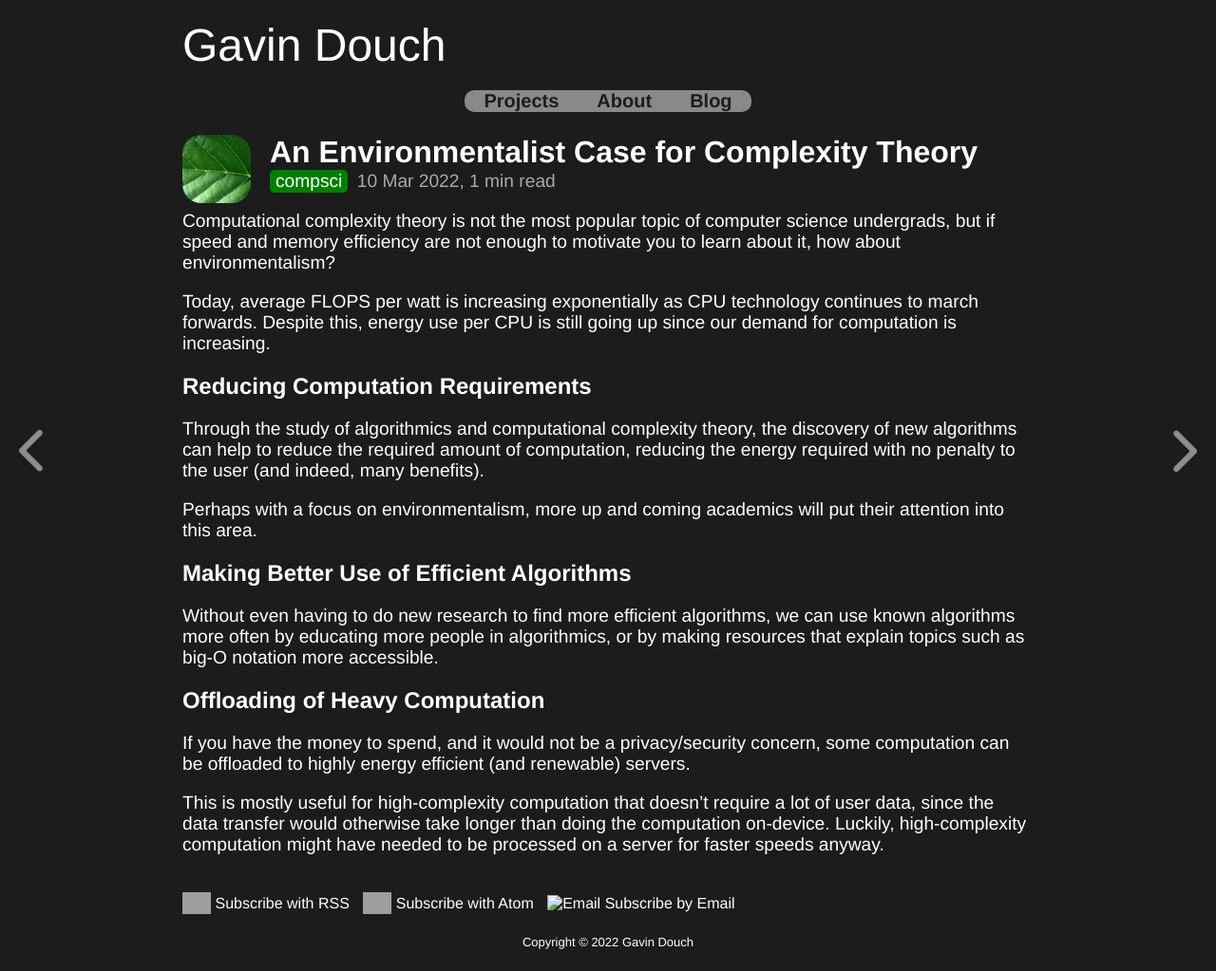
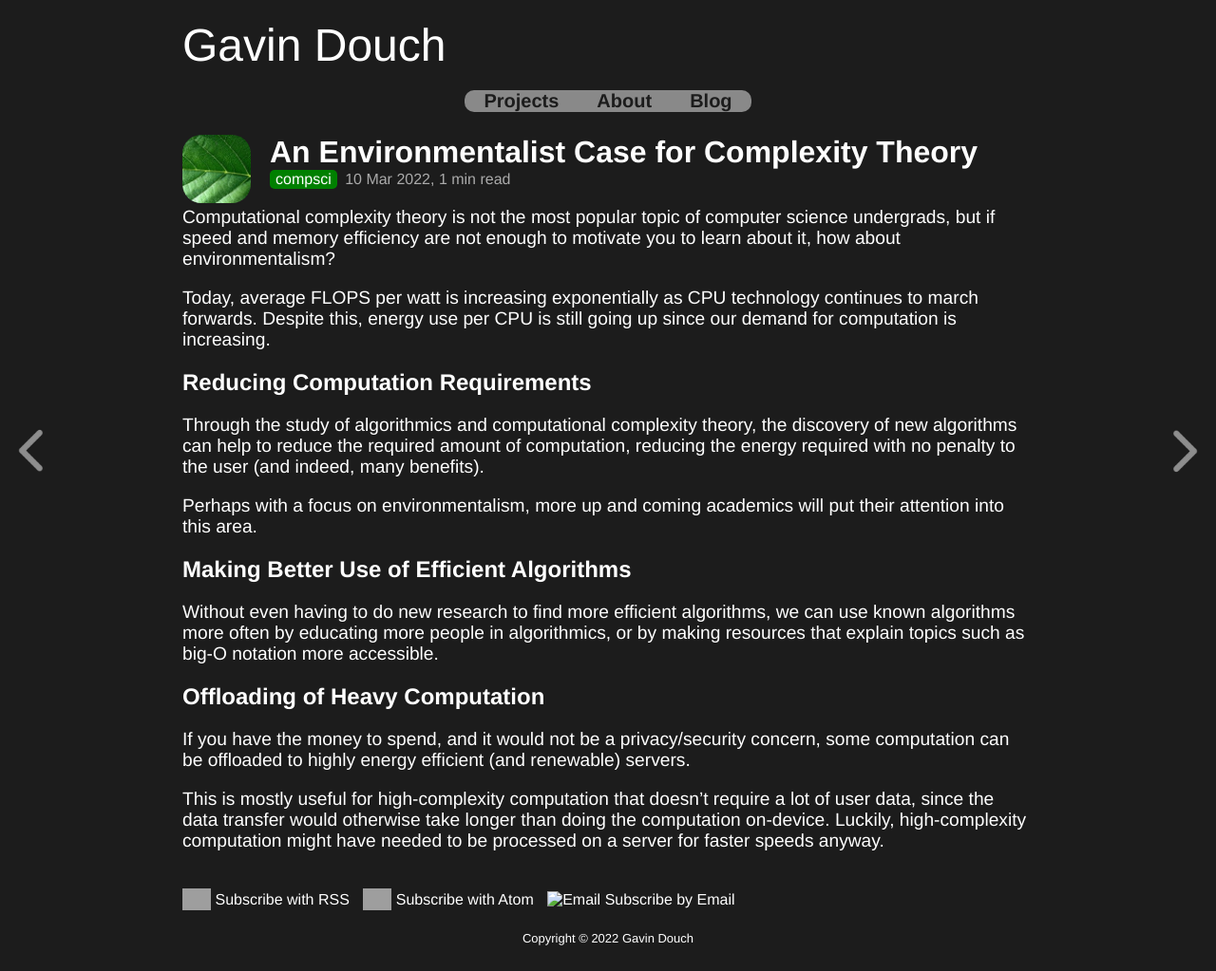
Before and after one commit to Coedice/website, a Jekyll site: the page built from _posts/2022-03-10-an-environmentalist-case-for-complexity-theory.md, in a window 1280 px wide. Shown: the whole page at 95% size. Built offline with Jekyll 4.4.1, drawn with Linux system fonts in a browser that asks for light colours; comment, search, counter and statistics services are not loaded; grey boxes are pictures that could not be loaded.

Commit message:
Combine styles for blog post meta lines in list and within post

```diff
--- a/_layouts/post.html
+++ b/_layouts/post.html
@@ -3,7 +3,7 @@
 ---
 <img src="/assets/images/blogIcons/{{ page.icon }}" alt="blog post icon" id="blogPostIcon">
 <h1 id="blogTitle">{{ page.title }}</h1>
-<p id="postMeta"><span class="tagList">{% for tag in page.tags %}<span class="tagLabel {{ tag }}">{{ tag }}</span>{% endfor %}</span> <time datetime="{{ page.date | date_to_xmlschema }}">{{ page.date | date_to_string }}</time>, {% include readingTime.html %}</p>
+<div class="postMetaLine"><span class="tagList">{% for tag in page.tags %}<span class="tagLabel {{ tag }}">{{ tag }}</span>{% endfor %}</span> <time datetime="{{ page.date | date_to_xmlschema }}">{{ page.date | date_to_string }}</time>, {% include readingTime.html %}</div>
 <div id="blogContent">
 	{{ content }}
 </div>
--- a/_sass/blog.scss
+++ b/_sass/blog.scss
@@ -37,15 +37,6 @@
 h1#blogTitle {
   margin-bottom: 0;
   margin-top: 20px;
-}
-
-p#postMeta {
-  margin-top: 0;
-  margin-bottom: 10px;
-
-  &, time {
-    color: #aaaaaa;
-  }
 }
 
 span.tagList {
@@ -197,18 +188,17 @@
     }
   }
 
-  > .postMetaLine {
-    margin-bottom: 10px;
-
-    &, .relativePostTime {
-      color: #aaaaaa;
-      font-size: 1em;
-    }
-  }
-
   &:hover {
     background-color: #171717;
     border: gray solid 0.5px;
+  }
+}
+
+.postMetaLine {
+  margin-bottom: 10px;
+
+  &, time, .relativePostTime {
+    color: #aaaaaa;
   }
 }
 
```
